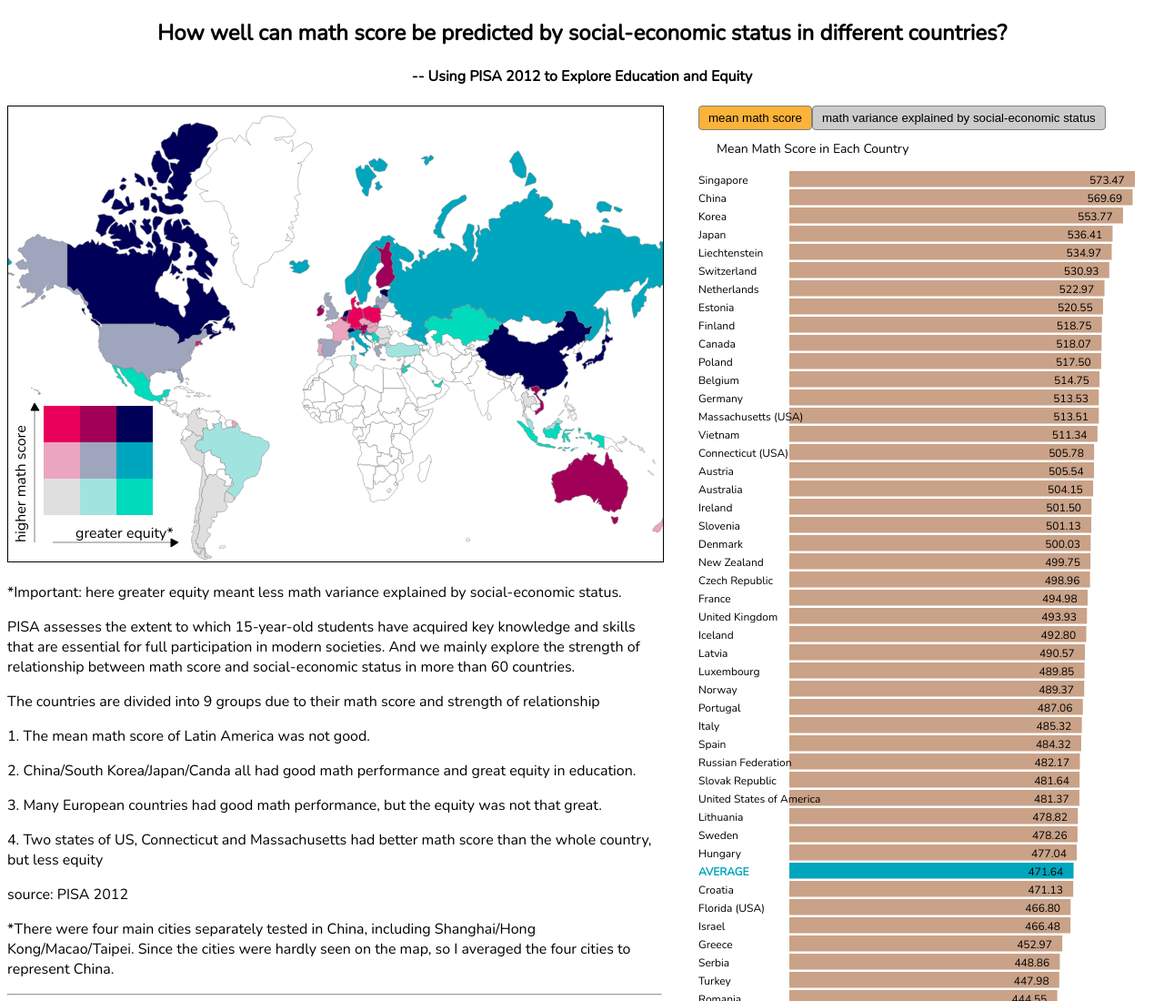
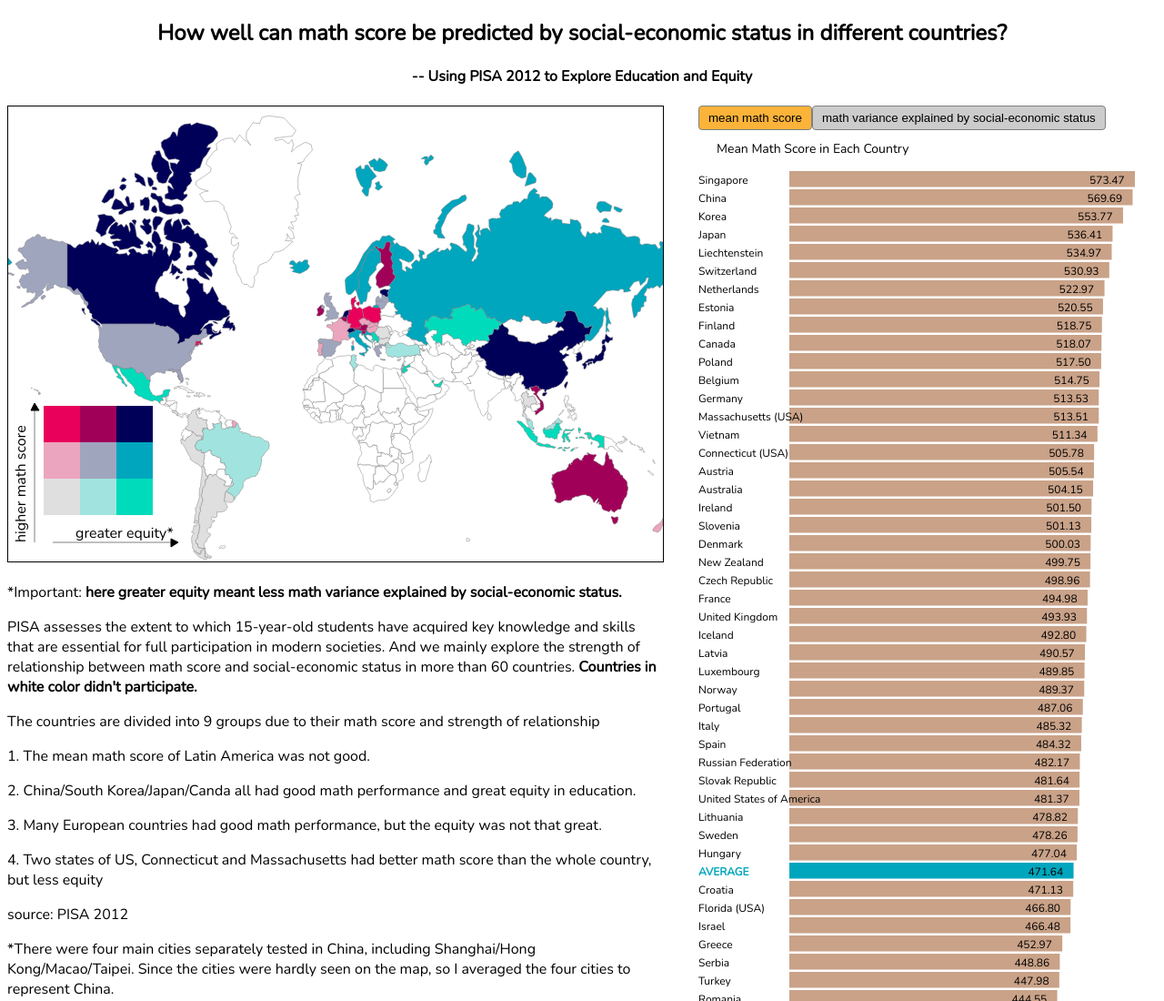
Before and after one commit to fttlanshang/visualization-of-PISA, a plain HTML site: page index_final.html in a window 1280 px wide. Shown: the top 1100 px of the page at 91% size. Drawn offline with nearby package versions, Linux system fonts and the light colour scheme.

Commit message:
little modification for submit

```diff
--- a/index2.html
+++ b/index_final.html
@@ -514,8 +514,8 @@
             d3.csv("INFO_PISA2012.csv", fill_countries);
             d3.csv("america_pisa_sample.csv", draw_scatter);
             var story = [
-            	"*Important: here greater equity meant less math variance explained by social-economic status.",
-            	"PISA assesses the extent to which 15-year-old students have acquired key knowledge and skills that are essential for full participation in modern societies. And we mainly explore the strength of relationship between math score and social-economic status in more than 60 countries.",
+            	"*Important: <strong>here greater equity meant less math variance explained by social-economic status.</strong>",
+            	"PISA assesses the extent to which 15-year-old students have acquired key knowledge and skills that are essential for full participation in modern societies. And we mainly explore the strength of relationship between math score and social-economic status in more than 60 countries. <strong>Countries in white color didn't participate.</strong>",
             	"The countries are divided into 9 groups due to their math score and strength of relationship",
             	"1. The mean math score of Latin America was not good.",
             	"2. China/South Korea/Japan/Canda all had good math performance and great equity in education.",
```
Also changed, not shown: 1 other file.
